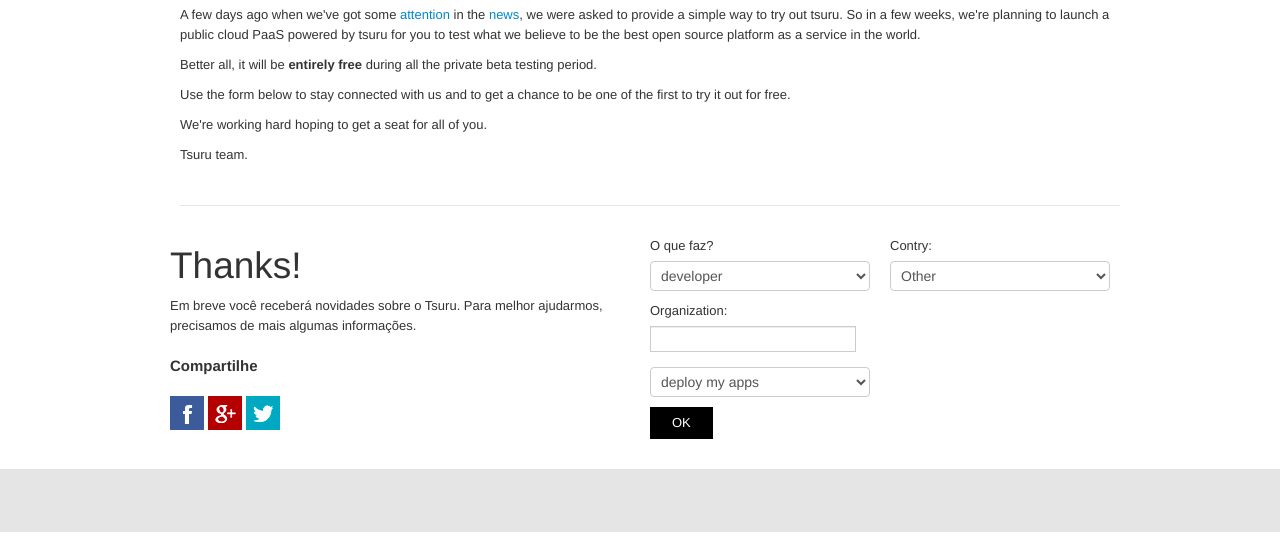
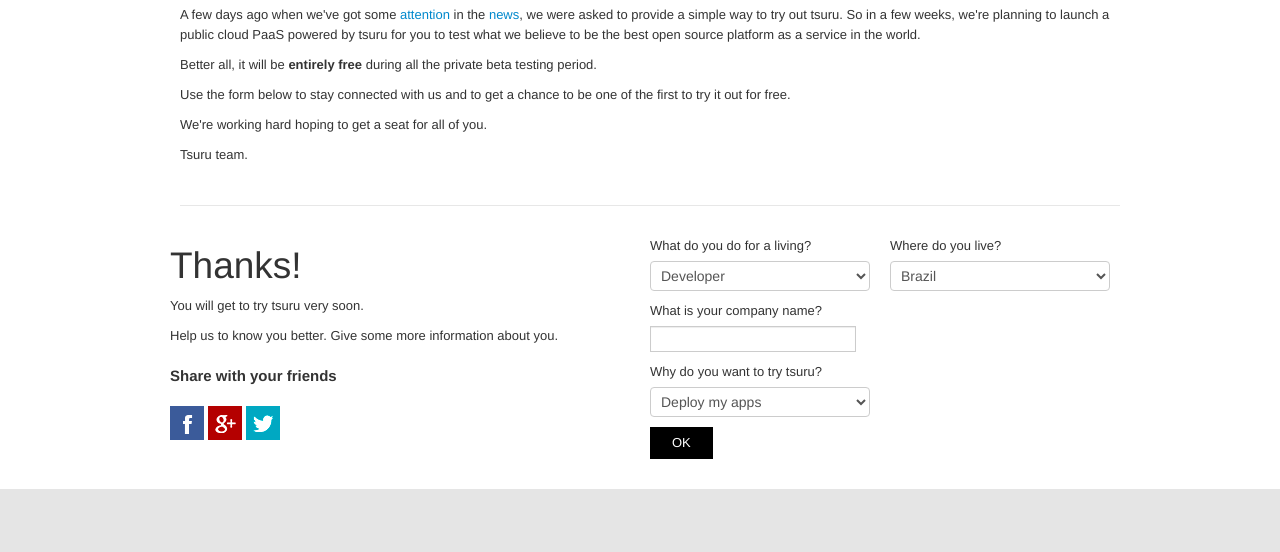
Before and after one commit to tsuru/tsuru.io, a Python web app: template templates/confirmation.html in a window 1280 px wide. Shown: the part 473-1025 px from the top of the page. Run offline with Jinja, Linux system fonts and the light colour scheme; the template is opened without the code that fills it, so the values that code supplies are empty; some libraries are stand-ins or nearby versions.

Commit message:
confirmation text.

```diff
--- a/templates/confirmation.html
+++ b/templates/confirmation.html
@@ -2,8 +2,9 @@
 {% block content %}
 <div class="thanks span6">
 	<h3>Thanks!</h3>
-	<p>Em breve você receberá novidades sobre o Tsuru. Para melhor ajudarmos, precisamos de mais algumas informações.</p>
-	<h2>Compartilhe</h4>
+	<p>You will get to try tsuru very soon. </p>
+	<p>Help us to know you better. Give some more information about you.</p>
+	<h2>Share with your friends</h4>
 	<ul class="share-btns">
 		<li>
 			<a href="#"><img src="/static/img/icone_facebook.png"></a>
@@ -20,18 +21,24 @@
 	<form action="" method="post" accept-charset="utf-8">
 		<div class="row">
 			<div class="span3">
-				<label for="work">O que faz?</label>
+				<label for="work">What do you do for a living?</label>
 				<select name="work">
-					<option value="developer">developer</option>
-					<option value="ops">ops</option>
-					<option value="cio">cio</option>
-					<option value="student">student</option>
+					<option value="cio">CIO</option>
+					<option value="cto">CTO</option>
+					<option value="dba">DBA</option>
+					<option value="developer" selected="selected">Developer</option>
+					<option value="manager">Project Manager</option>
+					<option value="manager">Researcher</option>
+					<option value="student">Student</option>
+					<option value="teacher">Teacher</option>
+					<option value="ops">Ops</option>
+					<option value="">Other</option>
 				</select>
 			</div>
 			<div class="span3">
-				<label for="name">Contry:</label>
+				<label for="name">Where do you live?</label>
 				<select name="contry">
-					<option value="" selected="selected">Other</option>
+					<option value="">Other</option>
 					<option value="United States">United States</option>
 					<option value="United Kingdom">United Kingdom</option>
 					<option value="Afghanistan">Afghanistan</option>
@@ -63,7 +70,7 @@
 					<option value="Bosnia and Herzegovina">Bosnia and Herzegovina</option>
 					<option value="Botswana">Botswana</option>
 					<option value="Bouvet Island">Bouvet Island</option>
-					<option value="Brazil">Brazil</option>
+					<option value="Brazil" selected="selected">Brazil</option>
 					<option value="British Indian Ocean Territory">British Indian Ocean Territory</option>
 					<option value="Brunei Darussalam">Brunei Darussalam</option>
 					<option value="Bulgaria">Bulgaria</option>
@@ -278,13 +285,15 @@
 		</div>
 		<div class="row">
 			<div class="span6">
-				<label for="organization">Organization:</label>
+				<label for="organization">What is your company name?</label>
 				<input type="text" organization="organization" value="" id="organization">
-				<label for="why"></label>
+				<label for="why">Why do you want to try tsuru?</label>
 				<select name="why">
-					<option value="option">deploy my apps</option>
-					<option value="option">build my own paas</option>
-					<option value="option">curiosity</option>
+					<option value="build">Build my own PaaS</option>
+					<option value="compare">Compare to other PaaS</option>
+					<option value="deploy" selected="selected">Deploy my apps</option>
+					<option value="curious">I'm just curious</option>
+					<option value="">Other</option>
 				</select>
 				<p><input type="submit" value="OK"></p>
 			</div>
```
